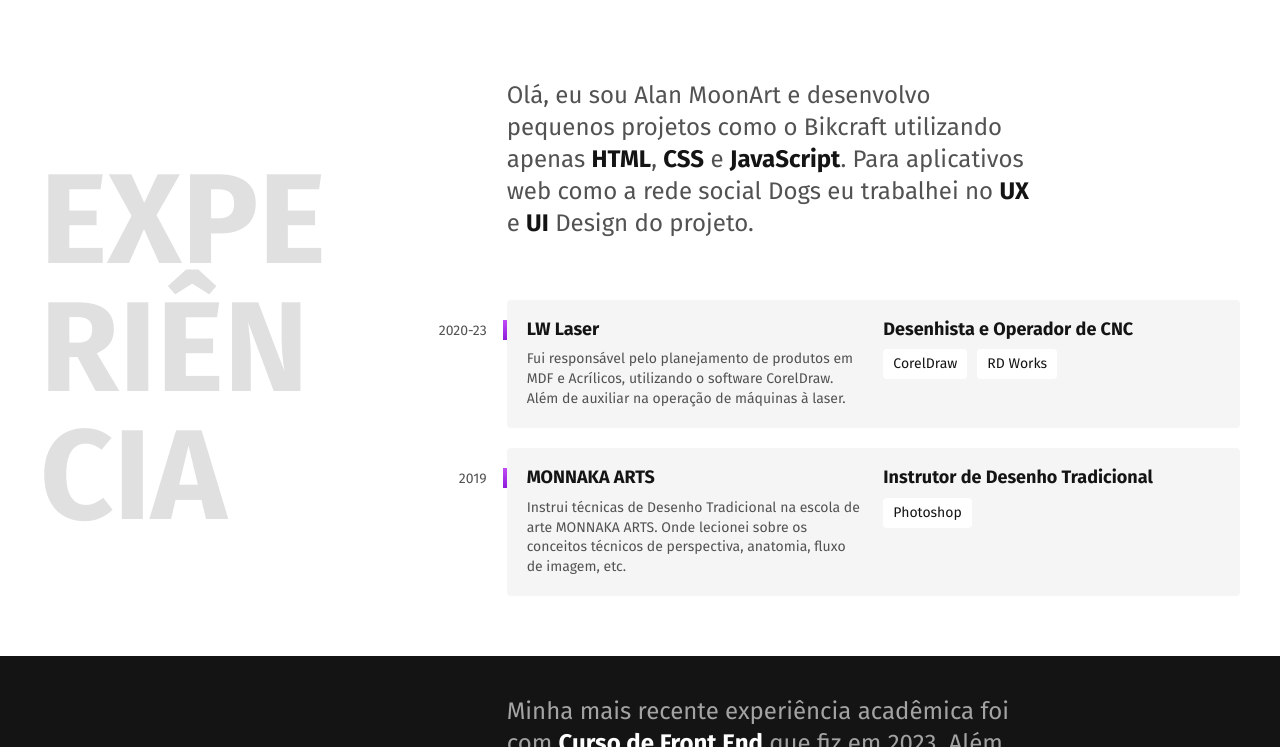
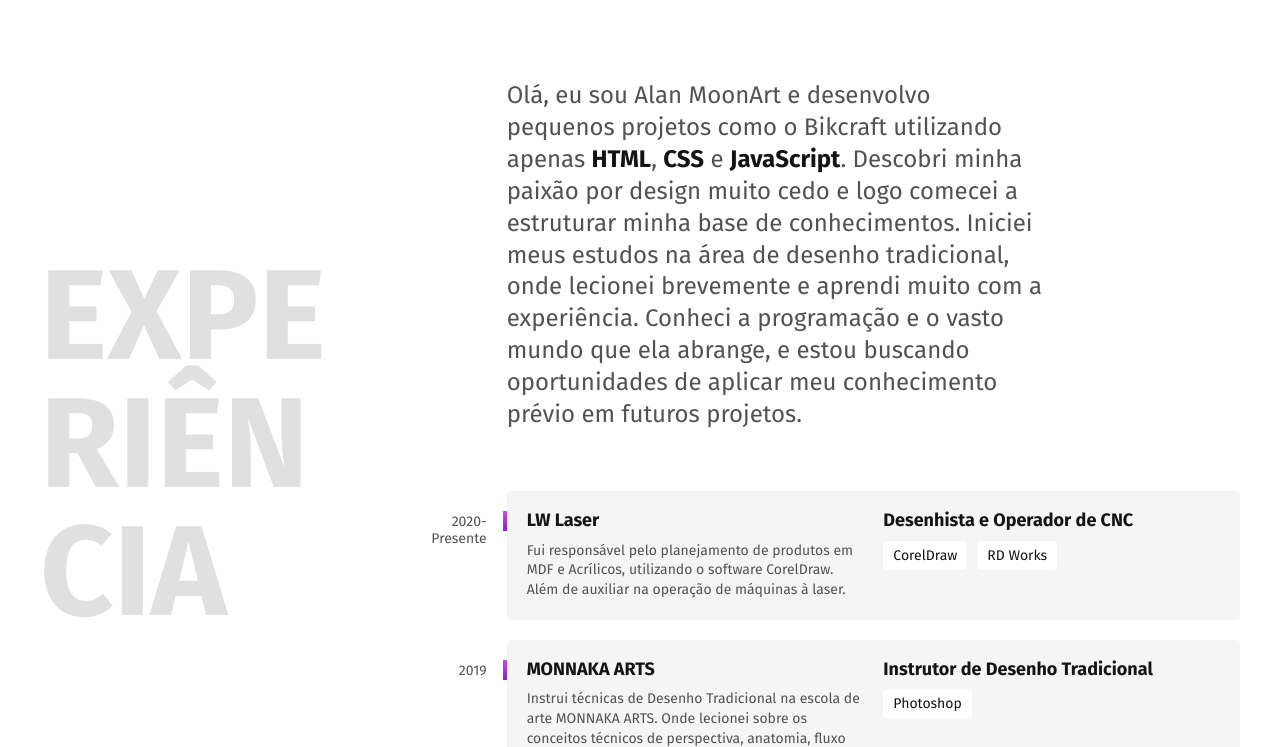
Before and after one commit to AlanMoonArt/AlanMoonArt.github.io, a plain HTML site: page index.html in a window 1280 px wide. Shown: the part 684-1431 px from the top of the page. Drawn offline with Linux system fonts and the light colour scheme.

Commit message:
Update index.html
Mudança no texto de apresentação

```diff
--- a/index.html
+++ b/index.html
@@ -48,13 +48,11 @@
         <p class="experiencia-texto">
           Olá, eu sou Alan MoonArt e desenvolvo pequenos projetos como o Bikcraft utilizando apenas
           <strong>HTML</strong>, <strong>CSS</strong> e
-          <strong>JavaScript</strong>. Para aplicativos web como a rede social
-          Dogs eu trabalhei no <strong>UX</strong> e <strong>UI</strong> Design
-          do projeto.
+          <strong>JavaScript</strong>. Descobri minha paixão por design muito cedo e logo comecei a estruturar minha base de conhecimentos. Iniciei meus estudos na área de desenho tradicional, onde lecionei brevemente e aprendi muito com a experiência. Conheci a programação e o vasto mundo que ela abrange, e estou buscando oportunidades de aplicar meu conhecimento prévio em futuros projetos.
         </p>
 
         <div class="empresa">
-          <span class="empresa-ano">2020-23</span>
+          <span class="empresa-ano">2020-Presente</span>
           <h3 class="empresa-titulo">LW Laser</h3>
           <span class="empresa-titulo">Desenhista e Operador de CNC</span>
           <p class="empresa-texto">
```
